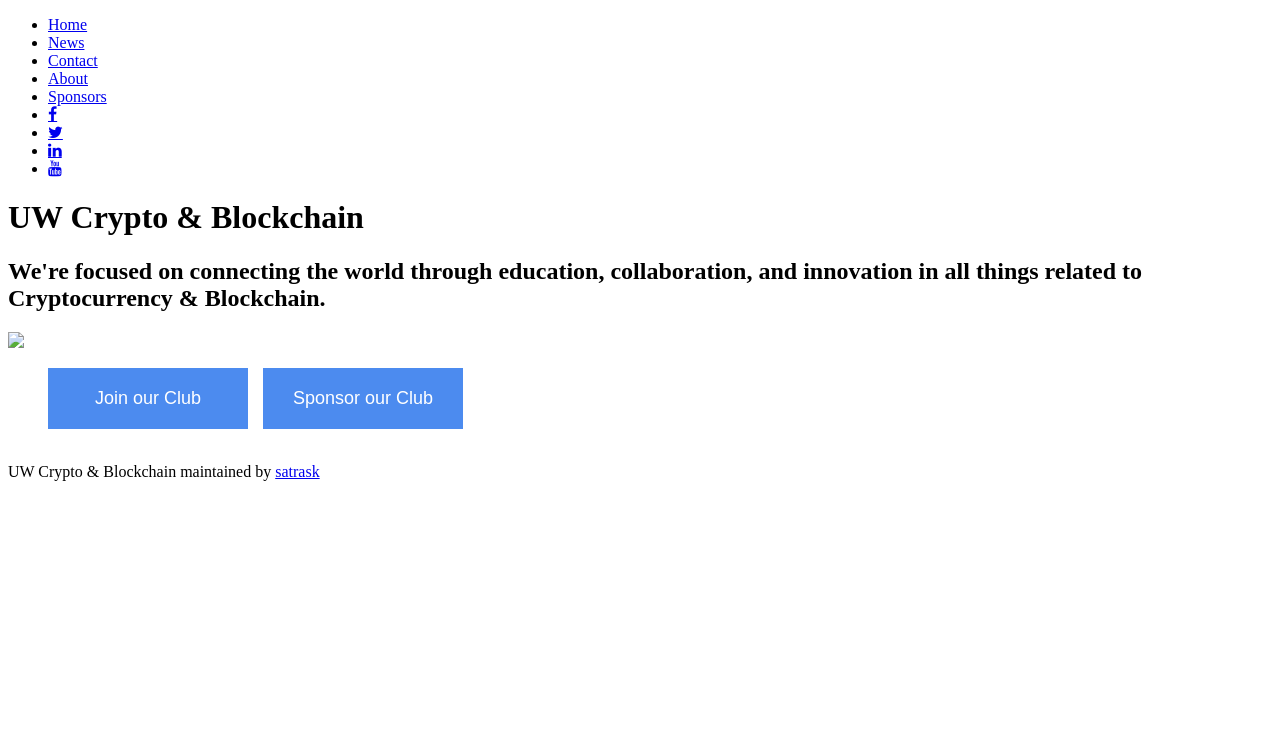
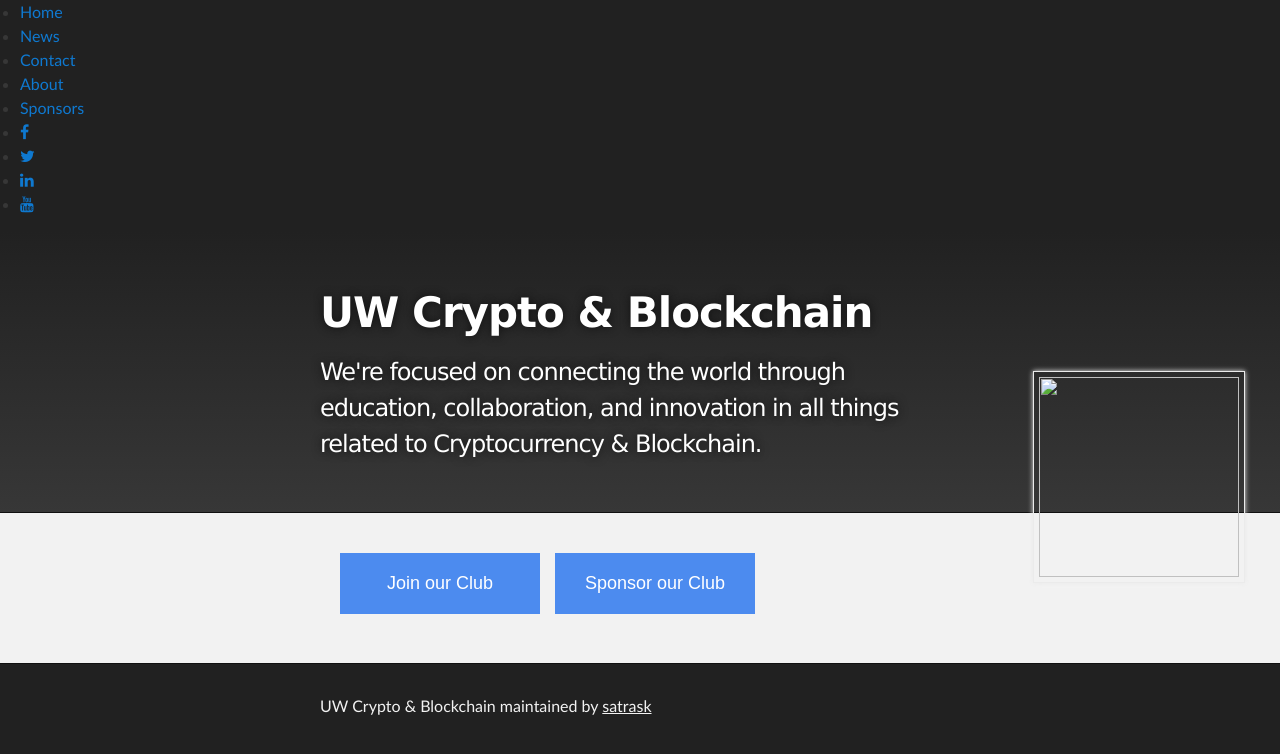
Before and after one commit to satrask/satrask-webtest-repo.github.io, a Jekyll site: the page built from index.md, in a window 1280 px wide. Shown: the top 754 px of the page. Built offline with Jekyll 4.4.1, drawn with Linux system fonts in a browser that asks for light colours; our own code applies the rules of GitHub Pages for plain Markdown files.

Commit message:
Fixing issue

```diff
--- a/_layouts/default.html
+++ b/_layouts/default.html
@@ -5,7 +5,7 @@
     <meta charset='utf-8'>
     <meta http-equiv="X-UA-Compatible" content="IE=edge">
     <meta name="viewport" content="width=device-width,maximum-scale=2">
-    <link rel="stylesheet" type="text/css" media="screen" href="{{ '/webtest//assets/css/style.css?v=' | append: site.github.build_revision | relative_url }}" />
+    <link rel="stylesheet" type="text/css" media="screen" href="{{ 'assets/css/style.css?v=' | append: site.github.build_revision | relative_url }}" />
     <link rel="stylesheet" type="text/css" media="screen" href="/webtest/assets/css/menu.css" />
     <link rel="stylesheet" type="text/css" media="screen" href="/webtest/assets/css/social.css" />
     <link rel="stylesheet" href="https://cdnjs.cloudflare.com/ajax/libs/font-awesome/4.7.0/css/font-awesome.min.css">
```
